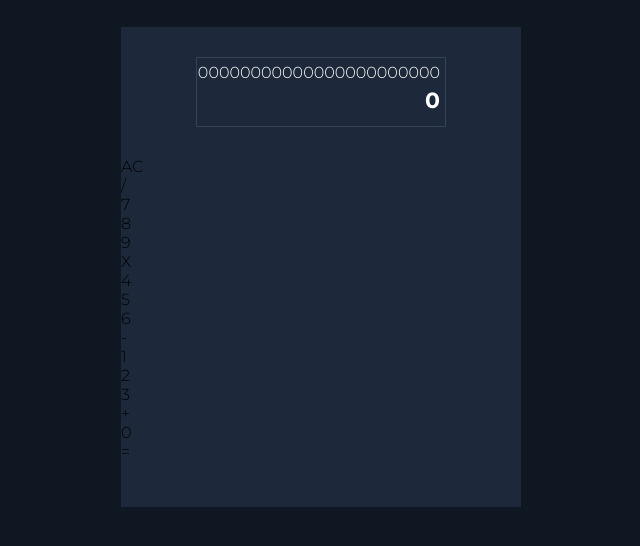
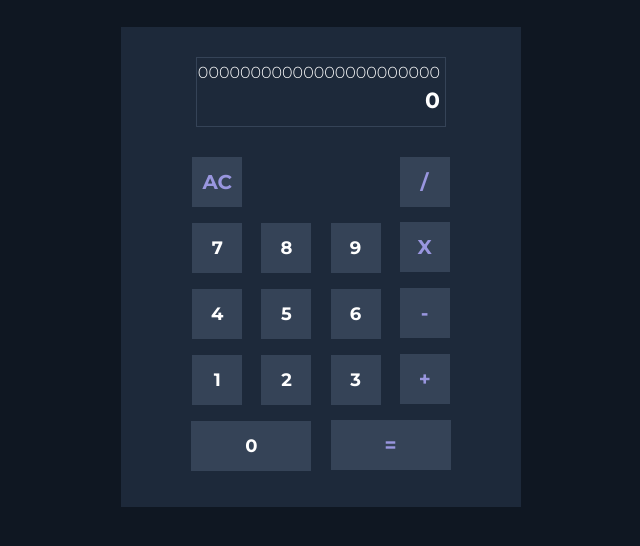
Before and after one commit to Willian-97/Calculadora_OOP, a plain HTML site: page index.html in a window 1280 px wide. Shown: the part 72-618 px from the top of the page, without its empty margins (319-959 px from the left). Drawn offline with Linux system fonts and the light colour scheme.

Commit message:
CSS finalizado

```diff
--- a/css/style.css
+++ b/css/style.css
@@ -52,3 +52,49 @@ h1 {
     font-size: 22px;
     clear: both;
 }
+
+.btn-container {
+    position: relative;
+    margin: auto;
+    width: 300px;
+    text-align: center;
+    margin-bottom: 15px;
+}
+
+.btn {
+    width: 50px;
+    height: 50px;
+    margin: 0 7.5px;
+    line-height: 50px;
+    text-align: center;
+    color: #fff;
+    background-color: #354357;
+    font-weight: bold;
+    font-size: 18px;
+    display: inline-block;
+    cursor: pointer;
+}
+
+.btn:hover {
+    background-color: #6c63ff;
+}
+
+#ac-btn {
+    margin-left: -200px;
+}
+
+#division-btn {
+    position: absolute;
+    right: 14px;
+}
+
+#zero-btn,
+#equals-btn {
+    width: 120px;
+}
+
+.btn-highlight {
+    font-weight: 300px;
+    font-size: 20px;
+    color: #9996df;
+}
--- a/index.html
+++ b/index.html
@@ -20,30 +20,30 @@
         </div>
         <div id="button-container">
             <div class="btn-container">
-                <div class="btn" id="ac-btn">AC</div>
-                <div class="btn" id="division-btn">/</div>
+                <div class="btn btn-highlight" id="ac-btn">AC</div>
+                <div class="btn btn-highlight" id="division-btn">/</div>
             </div>
             <div class="btn-container">
                 <div class="btn">7</div>
                 <div class="btn">8</div>
                 <div class="btn">9</div>
-                <div class="btn" id="multiplication-btn">X</div>
+                <div class="btn btn-highlight" id="multiplication-btn">X</div>
             </div>
             <div class="btn-container">
                 <div class="btn">4</div>
                 <div class="btn">5</div>
                 <div class="btn">6</div>
-                <div class="btn" id="minus-btn">-</div>
+                <div class="btn btn-highlight" id="minus-btn">-</div>
             </div>
             <div class="btn-container">
                 <div class="btn">1</div>
                 <div class="btn">2</div>
                 <div class="btn">3</div>
-                <div class="btn" id="plus-btn">+</div>
+                <div class="btn btn-highlight" id="plus-btn">+</div>
             </div>
             <div class="btn-container">
                 <div class="btn" id="zero-btn">0</div>
-                <div class="btn" id="equals-btn">=</div>
+                <div class="btn btn-highlight" id="equals-btn">=</div>
             </div>
         </div>
     </div>
```
Also changed, not shown: img/calculadora.png, 1 other file.
